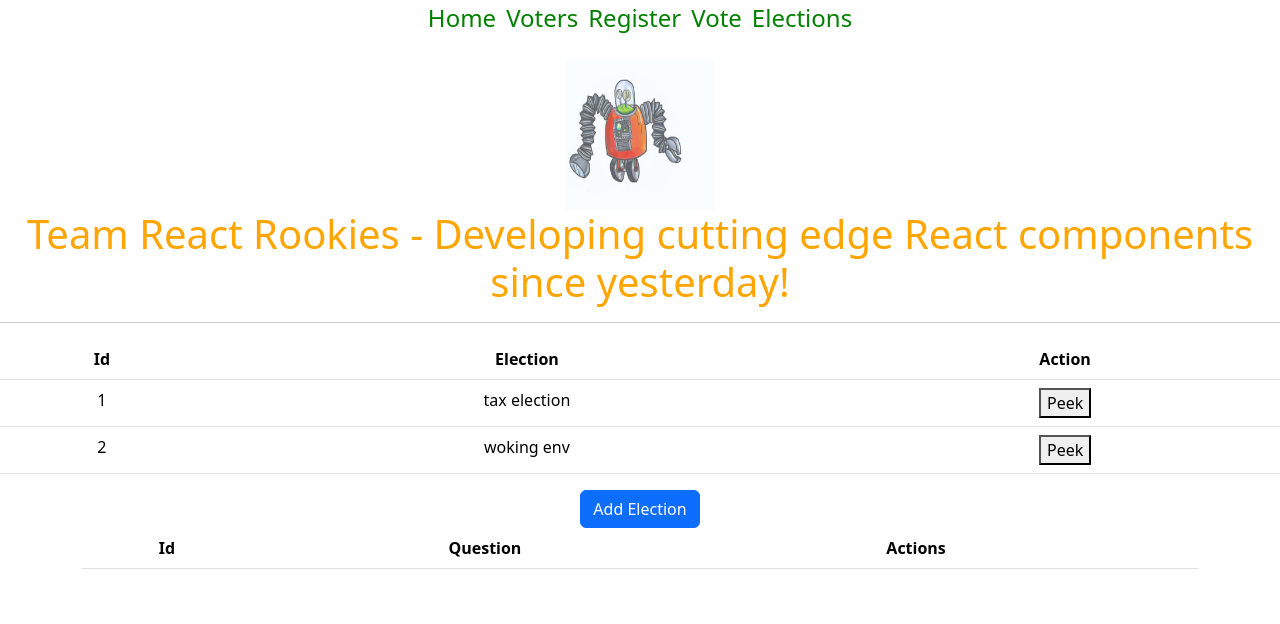
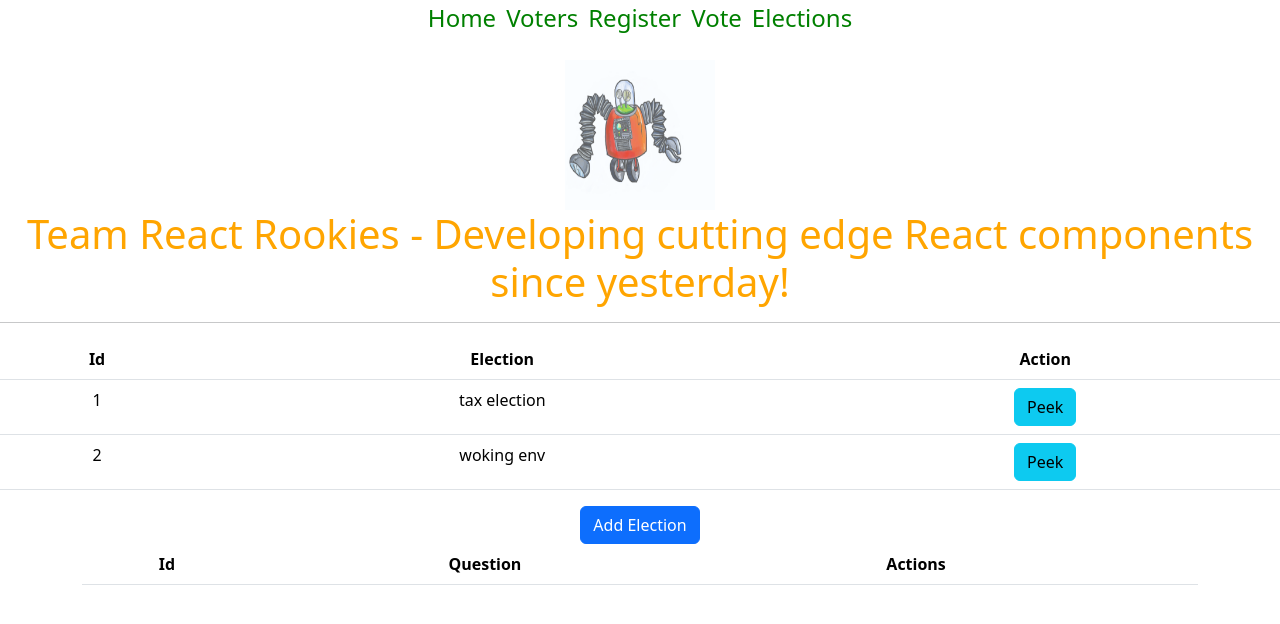
Before and after one commit to agermenos/bootcamp, a React (Create React App) app: page /elections in a window 1280 px wide. Shown: the top 624 px of the page. Built offline with nearby package versions, Linux system fonts and the light colour scheme; data requests are answered from the project's data file.

Commit message:
update to peek button

```diff
--- a/src/components/ElectionRow.jsx
+++ b/src/components/ElectionRow.jsx
@@ -6,7 +6,7 @@ function ElectionRow(props) {
             <td>{election.id} </td>
             <td>{election.description}</td>
             <td>
-                <button onClick={() => callPeekRow(election)} >Peek</button>
+                <button className="btn btn-info" onClick={() => callPeekRow(election)} >Peek</button>
             </td>
         </tr>
     )
```
